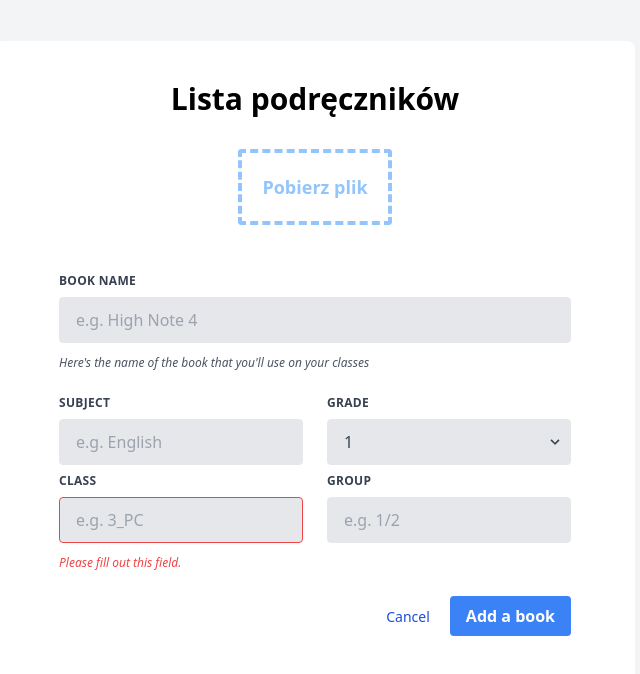
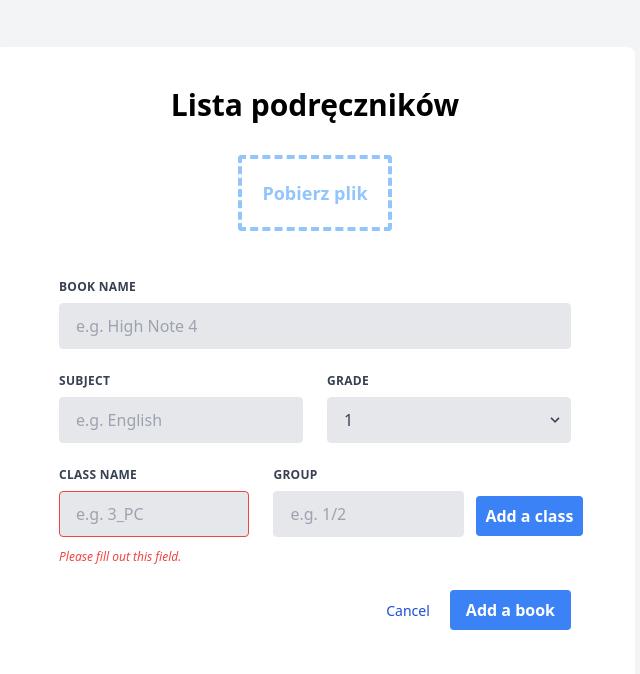
Before and after one commit to AleksanderSkubala/school-excel, a React (Create React App) app: page / in a window 1280 px wide. Shown: the top 674 px of the page, without its empty margins (325-965 px from the left). Built offline with nearby package versions, Linux system fonts and the light colour scheme.

Commit message:
add class list feature

```diff
--- a/src/App.js
+++ b/src/App.js
@@ -1,9 +1,12 @@
 import Service from "./service";
-import { useState } from "react";
+import { useState, useRef } from "react";
 
 function App() {
   const service = new Service();
   const [bookData, setBookData] = useState([]);
+  const [classList, setClassList] = useState([]);
+  const classInput = useRef();
+  const groupInput = useRef();
 
   const submitData = (e) => {
     e.preventDefault();
@@ -11,22 +14,46 @@ function App() {
 
     const formData = new FormData(formEl);
 
-    const classes = [
-      [ formData.get('bookClassName'), formData.get('bookGroup') !== '' ? [ formData.get('bookGroup') ] : null ]
-    ];
+    // const classes = [
+    //   [ formData.get('bookClassName'), formData.get('bookGroup') !== '' ? [ formData.get('bookGroup') ] : null ]
+    // ];
 
     const bookObject = {
       book: formData.get('bookName'),
       grade: formData.get('bookGrade'),
       subject: formData.get('bookSubject'),
-      classes,
+      classes: classList,
       author: 'dSc. Aleksander Skubała'
     };
 
     const currentData = bookData.slice();
     currentData.push(bookObject);
     setBookData(currentData);
+    setClassList([]);
     console.log(currentData);
+  }
+
+  const addClassObject = (e) => {
+    e.preventDefault();
+    const className = classInput.current.value;
+    const groups = groupInput.current.value;
+    const groupList = groups.split(',');
+    console.log(groupList);
+
+    const currentClasses = classList.slice();
+    currentClasses.push([
+      className,
+      groupList ? groupList : null,
+    ]);
+
+    setClassList(currentClasses);
+  };
+
+  const removeClassObject = (e, id) => {
+    e.preventDefault();
+    const newClasses = classList.slice();
+    newClasses.splice(id, 1);
+    setClassList(newClasses);
   }
 
   const downloadFile = () => {
@@ -47,11 +74,11 @@ function App() {
               <label htmlFor="bookName" className="block uppercase tracking-wide text-gray-700 text-xs font-bold mb-2">
                 Book name
               </label>
-              <input name="bookName" type="text" placeholder="e.g. High Note 4" className="appearance-none block w-full bg-gray-200 text-gray-700 border border-gray-200 rounded py-3 px-4 mb-3 leading-tight focus:outline-none focus:bg-white focus:border-gray-500" />
-              <p className="text-gray-600 text-xs italic">Here's the name of the book that you'll use on your classes</p>
+              <input name="bookName" type="text" placeholder="e.g. High Note 4" className="appearance-none block w-full bg-gray-200 text-gray-700 border border-gray-200 rounded py-3 px-4 leading-tight focus:outline-none focus:bg-white focus:border-gray-500" />
+              {/* <p className="text-gray-600 mt-3 text-xs italic">Here's the name of the book that you'll use on your classes</p> */}
             </div>
           </div>
-          <div className="flex flex-wrap -mx-3 mb-2">
+          <div className="flex flex-wrap -mx-3 mb-6">
             <div className="w-full md:w-1/2 px-3 mb-6 md:mb-0">
               <label htmlFor="bookSubject" className="block uppercase tracking-wide text-gray-700 text-xs font-bold mb-2">
                 Subject
@@ -76,21 +103,43 @@ function App() {
               </div>
             </div>
           </div>
+
           <div className="flex flex-wrap -mx-3 mb-6">
-            <div className="w-full md:w-1/2 px-3 mb-6 md:mb-0">
+            <div className="w-full md:w-2/5 px-3 mb-6 md:mb-0">
               <label htmlFor="bookClassName" className="block uppercase tracking-wide text-gray-700 text-xs font-bold mb-2">
-                Class
+                Class Name
               </label>
-              <input name="bookClassName" type="text" placeholder="e.g. 3_PC" className="appearance-none block w-full bg-gray-200 text-gray-700 border border-red-500 rounded py-3 px-4 mb-3 leading-tight focus:outline-none focus:bg-white" />
+              <input ref={classInput} name="bookClassName" type="text" placeholder="e.g. 3_PC" className="appearance-none block w-full bg-gray-200 text-gray-700 border border-red-500 rounded py-3 px-4 mb-3 leading-tight focus:outline-none focus:bg-white" />
               <p className="text-red-500 text-xs italic">Please fill out this field.</p>
             </div>
-            <div className="w-full md:w-1/2 px-3">
+            <div className="w-full md:w-2/5 px-3 mb-6 md:mb-0">
               <label htmlFor="bookGroup" className="block uppercase tracking-wide text-gray-700 text-xs font-bold mb-2">
                 Group
               </label>
-              <input name="bookGroup" type="text" placeholder="e.g. 1/2" className="appearance-none block w-full bg-gray-200 text-gray-700 border border-gray-200 rounded py-3 px-4 leading-tight focus:outline-none focus:bg-white focus:border-gray-500" />
+              <input ref={groupInput} name="bookGroup" type="text" placeholder="e.g. 1/2" className="appearance-none block w-full bg-gray-200 text-gray-700 border border-gray-200 rounded py-3 px-4 leading-tight focus:outline-none focus:bg-white focus:border-gray-500" />
+            </div>
+            <div className="w-full md:w-1/5 flex flex-col justify-center">
+              <button onClick={addClassObject} className="bg-blue-500 py-2 px-2 hover:bg-blue-700 text-white font-bold rounded focus:outline-none focus:shadow-outline">
+                Add a class
+              </button>
             </div>
           </div>
+          {classList.length > 0 ? (
+            <div>
+              <p className="block uppercase tracking-wide text-gray-700 text-xs font-bold mb-2">
+                Class List:
+              </p>
+              <ol className="mt-4">
+                {classList.map((classObject, id) => (
+                  <li key={id} className="mb-2">
+                    {classObject[0]}
+                    {classObject[1] ? ' - ' + classObject[1].map(group => group) : null}
+                    <button onClick={(e) => removeClassObject(e, id)} className="rounded-full bg-red-300 uppercase ml-4 px-3 py-1 text-xs font-bold">Delete</button>
+                  </li>
+                ))}
+              </ol>
+            </div>
+          ) : null}
           <div className="float-right">
             <button className="flex-shrink-0 border-transparent border-4 text-blue-700 hover:text-blue-400 text-sm py-2 px-4 rounded" type="reset">
               Cancel
@@ -110,11 +159,13 @@ function App() {
               </div>
               <div className="px-6 pb-6">
                 <div className="font-bold text-xl mb-1">{ bookObject.book }</div>
-                <p className="text-gray-700 text-base">
-                  {bookObject.classes.map(classObject =>
-                    classObject[1] ? classObject[0] + " - " + classObject[1] : classObject[0]
+                <ol className="text-gray-700 text-base">
+                  {bookObject.classes.map((classObject, id) =>
+                    classObject[1] ? (
+                      <li key={id}>{ classObject[0] + " - " + classObject[1] }</li>
+                    ) : classObject[0]
                   )}
-                </p>
+                </ol>
               </div>
             </div>
           ))}
```
